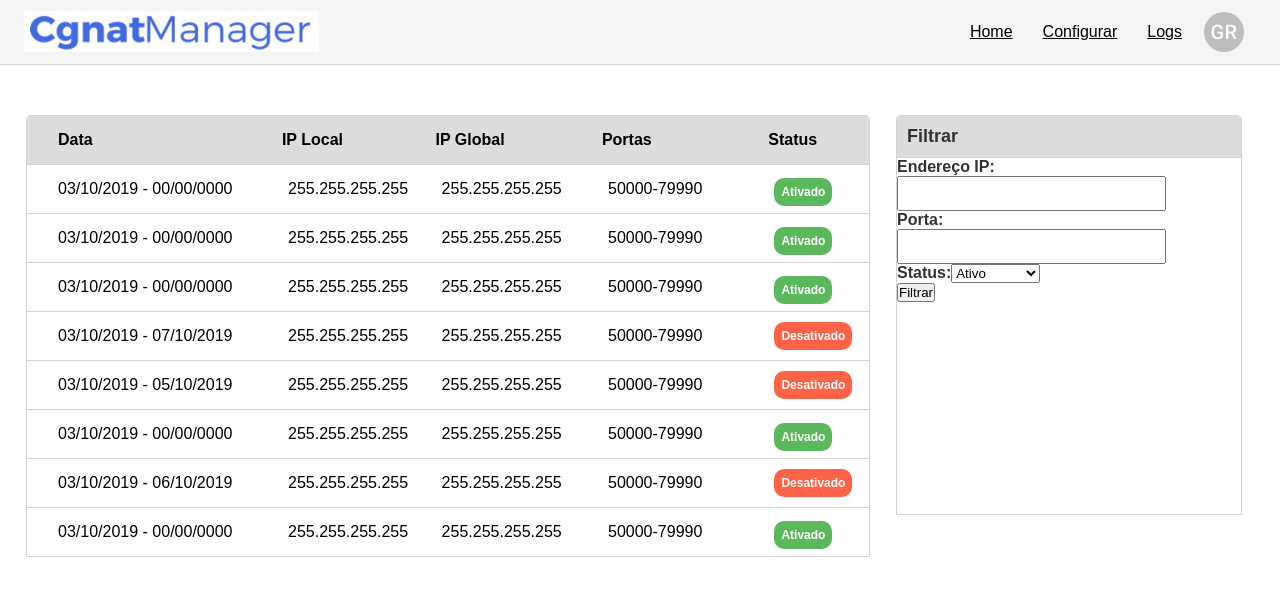
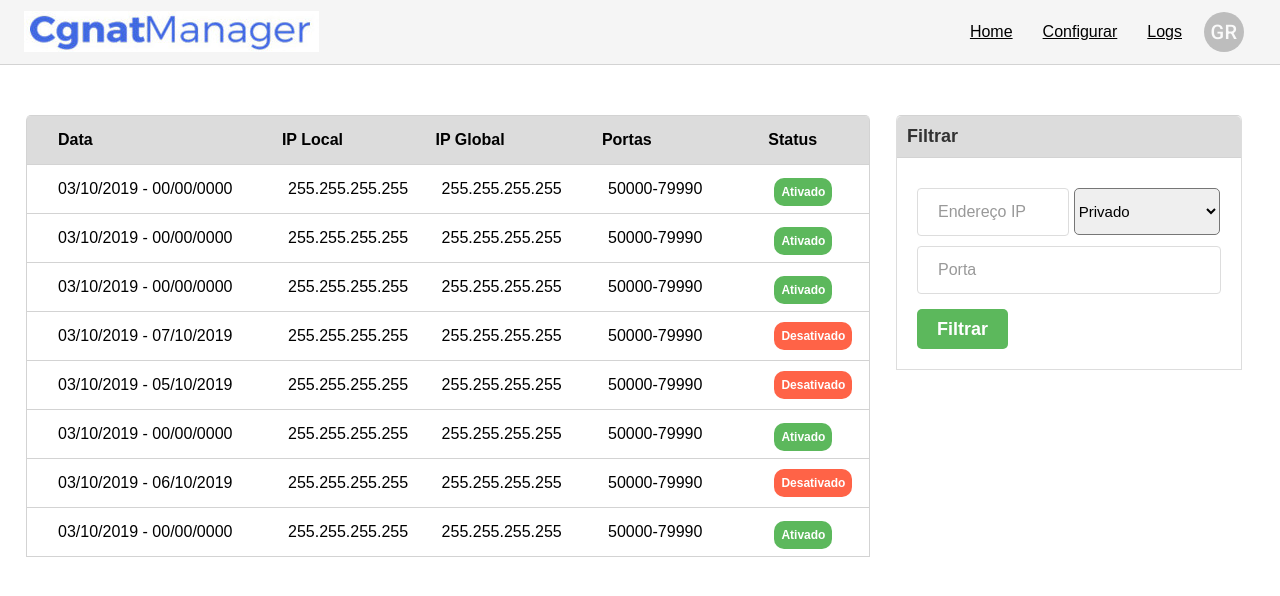
Before and after one commit to gusttavosouza/cgnat-manager, a React (Create React App) app in the folder frontend/: page /logs in a window 1280 px wide. Shown: the top 596 px of the page. Built offline with nearby package versions, Linux system fonts and the light colour scheme.

Commit message:
Frontend - Finalizado tela logs dos sistema

```diff
--- a/frontend/src/pages/Logs/Log.css
+++ b/frontend/src/pages/Logs/Log.css
@@ -113,9 +113,8 @@
 
 .container-filter {
   width: 27%;
-  height: 400px;
   margin-left: 2%;
-  border: 1px solid #d3d3d3;
+  border-top: 1px solid #d3d3d3;
   border-top-left-radius: 5px;
   border-top-right-radius: 5px;
 }
@@ -126,7 +125,9 @@
   padding: 10px;
   border-bottom: 1px solid #d3d3d3;
   color:#333;
-  background-color: #DCDCDC
+  background-color: #DCDCDC;
+  border-top-left-radius: 5px;
+  border-top-right-radius: 5px;
 }
 
 .container-filter p {
@@ -136,8 +137,61 @@
   color: #333
 }
 
-.container-filter input {
-  font-size: 20px;
-  font-family: Arial, Helvetica, sans-serif;
-  height: 35px;
+.textField {
+  margin-left: 8px;
+  margin-right: 8px;
+  height: 5px;
 }
+
+.container-filter form {
+  padding: 20px;
+}
+
+.container-filter .endereco {
+  width: 50%
+}
+
+.container-filter .porta {
+  width: 100%
+}
+
+.container-filter form input{
+  margin-top: 10px;
+  border: 1px solid #ddd;
+  border-radius: 4px;
+  height: 48px;
+  padding: 0 20px;
+  font-size: 16px;
+  color: #666;
+}
+.container-filter form input::placeholder{
+  color: #999;
+}
+
+.container-filter .selecioneEndereco {
+  height: 47px;
+  margin-left: 5px;
+  width: 48%;
+  font-size: 15px;
+  border-radius:5px
+}
+
+.container-filter .botao {
+  margin-top: 15px;
+  height: 40px;
+  width: 30%;
+  border-radius: 5px;
+  background-color: #5cb85c;
+  border: 0px;
+  color: white;
+  font-size: 18px;
+  font-weight: bold;
+}
+
+.ajusta {
+  border-bottom: 1px solid #ddd;
+  border-right: 1px solid #ddd;
+  border-left: 1px solid #ddd;
+  border-top-left-radius: 5px;
+  border-top-right-radius: 5px;
+}
--- a/frontend/src/pages/Logs/Log.js
+++ b/frontend/src/pages/Logs/Log.js
@@ -1,5 +1,4 @@
 import React from 'react';
-
 import Menu from '../../components/Menu/Menu';
 import './Log.css';
 
@@ -94,16 +93,24 @@ export default function Logs() {
 
         </div>
         <div className="container-filter">
-          <h1>Filtrar</h1>
-          <p>Endereço IP: <br /><input type="text" /></p>
-          <p>Porta: <br /><input type="text" /></p>
-          <p>Status:
-            <select >
-              <option selected>Ativo</option>
-              <option>Desativado</option>
+          <div className="ajusta">
+            <h1>Filtrar</h1>
+          <form>
+            <input
+              placeholder="Endereço IP"
+              className="endereco"
+            />
+            <select className="selecioneEndereco">
+              <option>Privado</option>
+              <option>Público</option>
             </select>
-          </p>
-          <button>Filtrar</button>
+            <input
+              placeholder="Porta"
+              className="porta"
+            />
+            <br /><button type="submit" className="botao">Filtrar</button>
+          </form>
+          </div>
         </div>
       </div>
     </div>
```
